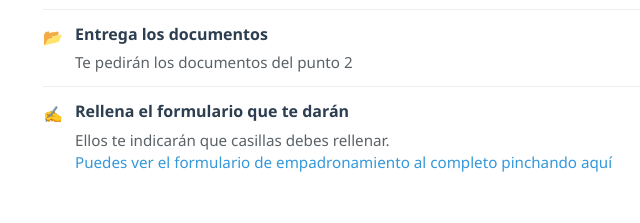
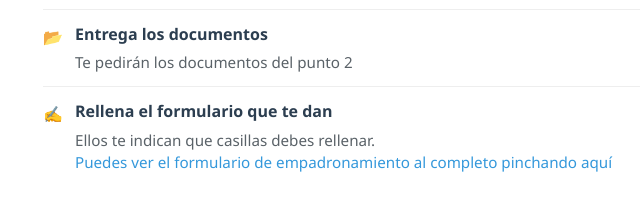
Before and after one commit to joel-habs/joel-habs.github.io, a plain HTML site: page index.html in a window 1280 px wide. Shown: the part 1157-1380 px from the top of the page, 285-925 px from the left. Drawn offline with Linux system fonts and the light colour scheme.

Commit message:
Update index.html

```diff
--- a/index.html
+++ b/index.html
@@ -437,8 +437,8 @@
                             <li class="document-item">
                                 <div class="document-icon">✍️</div>
                                 <div class="document-details">
-                                    <div class="document-title">Rellena el formulario que te darán</div>
-                                    <div class="document-description">Ellos te indicarán que casillas debes rellenar. <a href="https://imgur.com/a/Tuwd7YG">Puedes ver el formulario de empadronamiento al completo pinchando aquí</span>
+                                    <div class="document-title">Rellena el formulario que te dan</div>
+                                    <div class="document-description">Ellos te indican que casillas debes rellenar. <a href="https://imgur.com/a/Tuwd7YG">Puedes ver el formulario de empadronamiento al completo pinchando aquí</span>
                             </a></div>
                                 </div>
                             </li>
```
